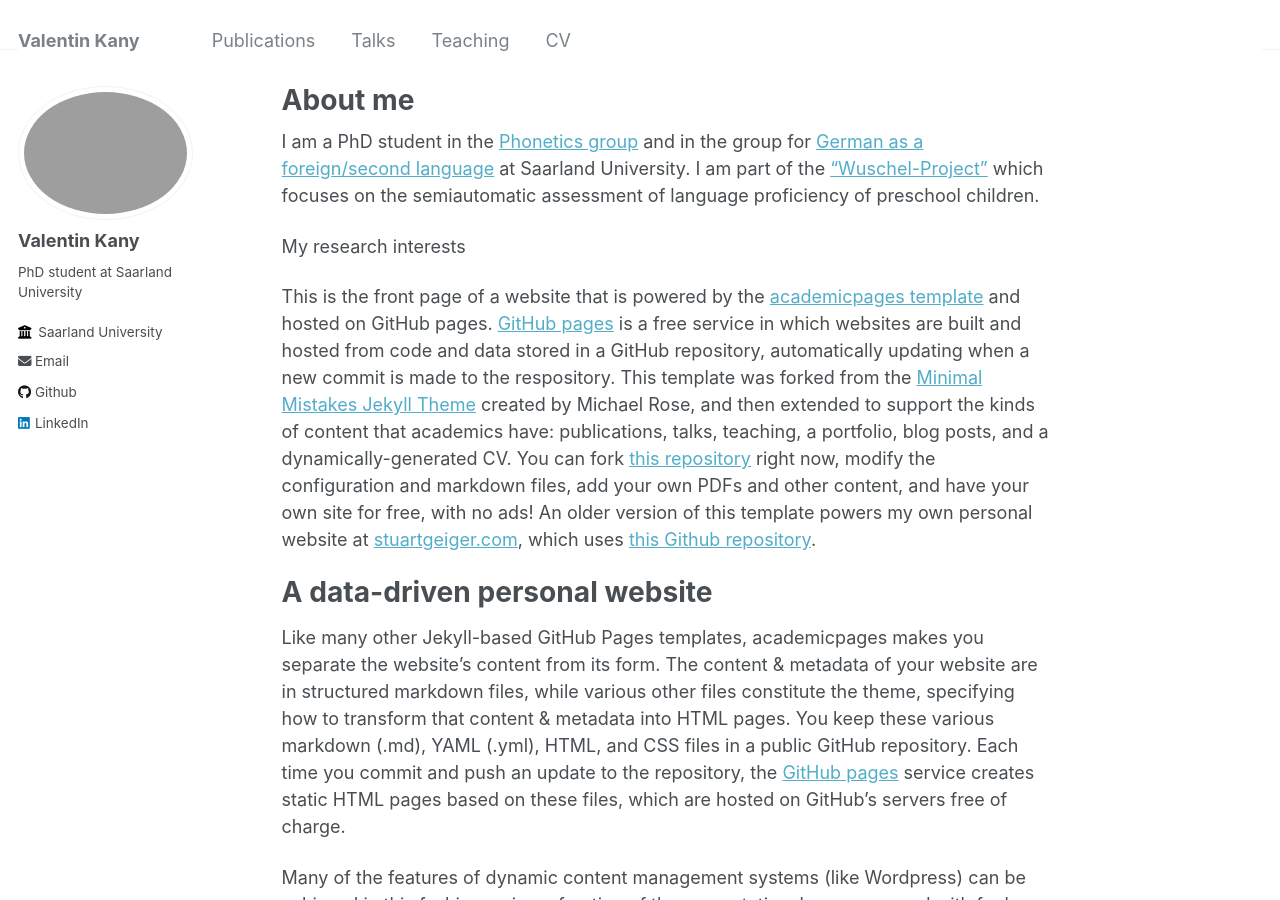
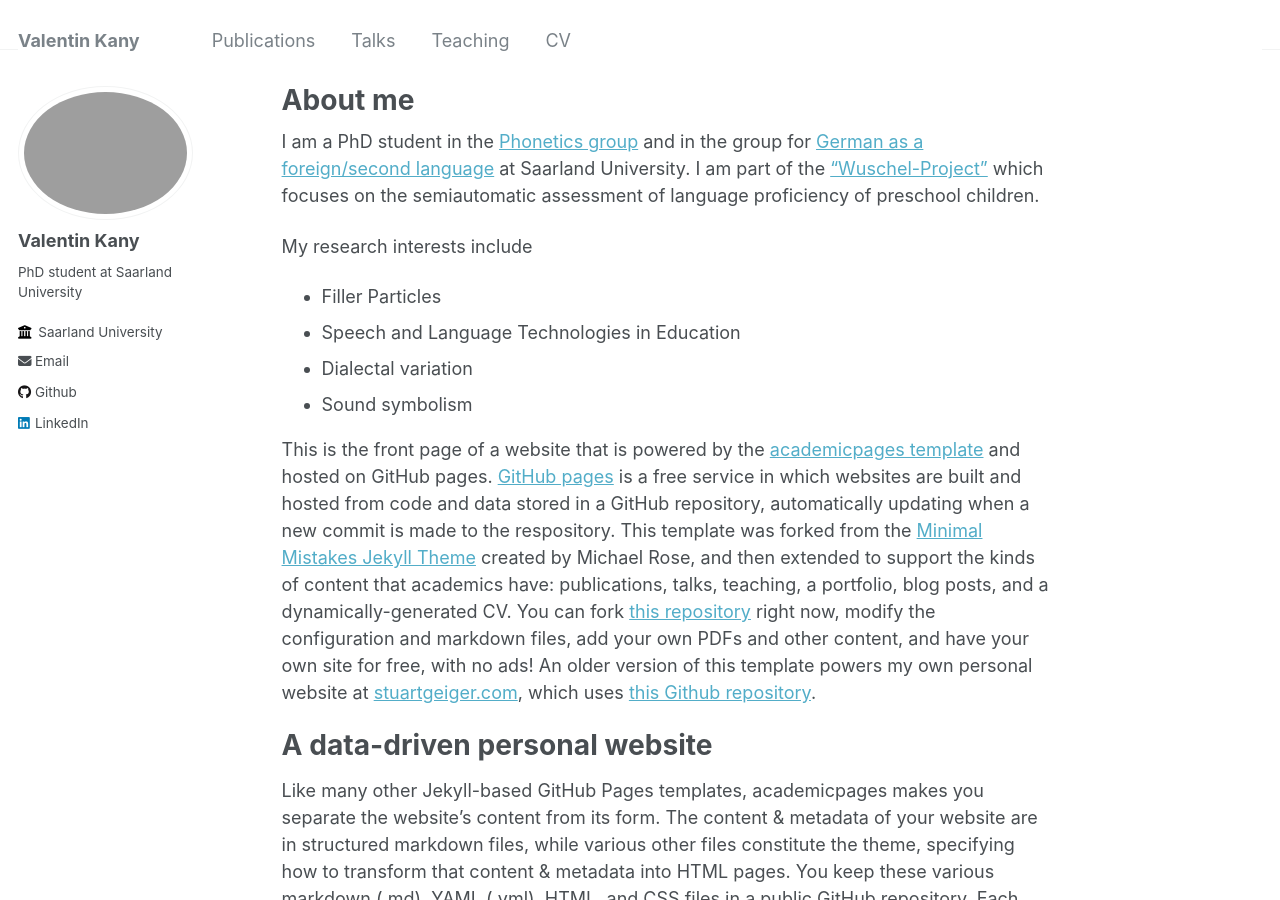
Before and after one commit to Valentin-Kany/Valentin-Kany.github.io, a Jekyll site: the page built from _pages/about.md, in a window 1280 px wide and 900 px high. Built offline with Jekyll 4.4.1, drawn with Linux system fonts in a browser that asks for light colours.

Commit message:
Update about.md

```diff
--- a/_pages/about.md
+++ b/_pages/about.md
@@ -9,7 +9,11 @@ redirect_from:
 I am a PhD student in the [Phonetics group](https://www.coli.uni-saarland.de/groups/BM/phonetics/){:target="_blank"} and in the group for [German as a foreign/second language](https://www.uni-saarland.de/lehrstuhl/haberzettl.html){:target="_blank"} at Saarland University.
 I am part of the ["Wuschel-Project"](https://www.uni-saarland.de/lehrstuhl/haberzettl/projekte/sprachliche-bildung-in-kita.html){:target="_blank"} which focuses on the semiautomatic assessment of language proficiency of preschool children.
 
-My research interests
+My research interests include
+* Filler Particles
+* Speech and Language Technologies in Education
+* Dialectal variation
+* Sound symbolism
 
 This is the front page of a website that is powered by the [academicpages template](https://github.com/academicpages/academicpages.github.io) and hosted on GitHub pages. [GitHub pages](https://pages.github.com) is a free service in which websites are built and hosted from code and data stored in a GitHub repository, automatically updating when a new commit is made to the respository. This template was forked from the [Minimal Mistakes Jekyll Theme](https://mmistakes.github.io/minimal-mistakes/) created by Michael Rose, and then extended to support the kinds of content that academics have: publications, talks, teaching, a portfolio, blog posts, and a dynamically-generated CV. You can fork [this repository](https://github.com/academicpages/academicpages.github.io) right now, modify the configuration and markdown files, add your own PDFs and other content, and have your own site for free, with no ads! An older version of this template powers my own personal website at [stuartgeiger.com](http://stuartgeiger.com), which uses [this Github repository](https://github.com/staeiou/staeiou.github.io).
 
```
